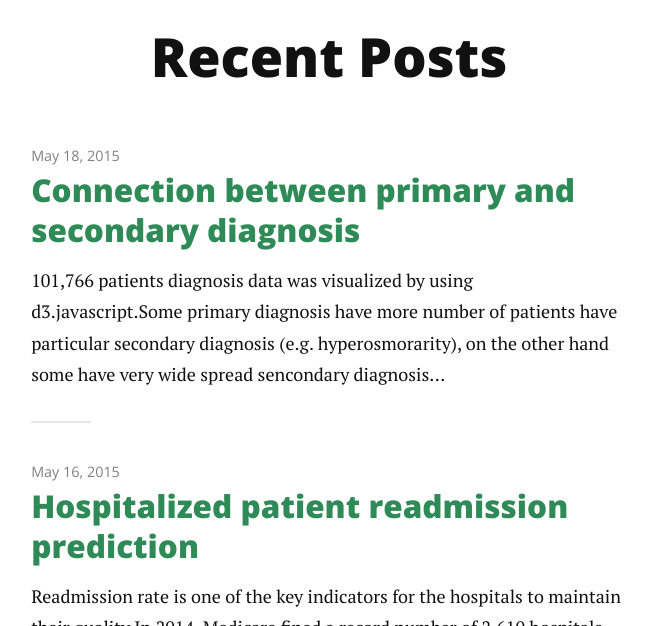
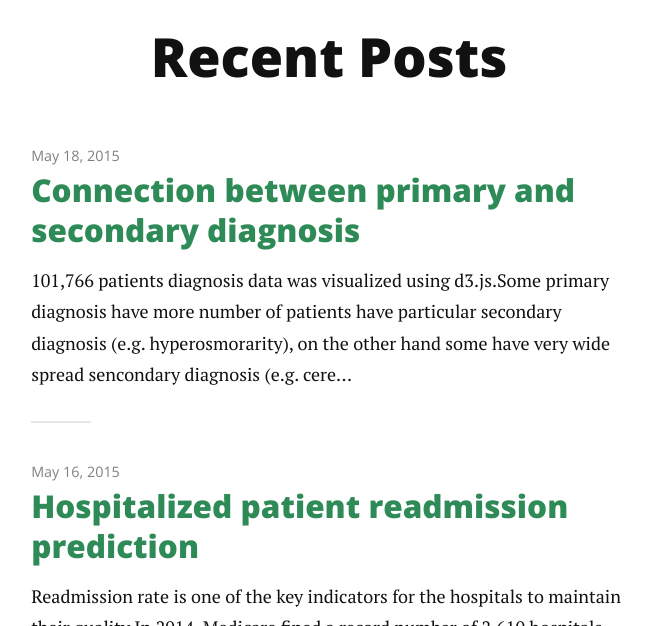
Before and after one commit to TYokogawa/TYokogawa.github.io, a Jekyll site: the page built from index.html, in a window 1280 px wide and 900 px high, cut to the strip 274-900 px from the top of the window. Shown: the whole strip, without its empty margins (311-962 px from the left). Built offline with Jekyll 4.4.1, drawn with Linux system fonts in a browser that asks for light colours; nearby versions of some CDN libraries; Markdown is read by kramdown in place of the engine named in the settings; the list of posts is cut into pages by our own code.

Commit message:
phrasing/link to d3js.org

```diff
--- a/_posts/2015-5-18-Connection_of_primary_second_diagnosis.md
+++ b/_posts/2015-5-18-Connection_of_primary_second_diagnosis.md
@@ -3,7 +3,7 @@
 title: Connection between primary and secondary diagnosis
 ---
 
-101,766 patients diagnosis data was visualized by using d3.javascript.
+101,766 patients diagnosis data was visualized using [d3.js](http://d3js.org/).
 
 Some primary diagnosis have more number of patients have particular secondary diagnosis (e.g. hyperosmorarity), on the other hand some have very wide spread sencondary diagnosis (e.g. cerebral thrombosis). Each strings represent number of patients, so thicker bundle means more patients had that particular combination of primary and secondary diagnosis. Move your pointer over single primary diagnosis on the circle, it will highlight connection to the secondary diagnosis. More purple color means more number of patients.
 
```
